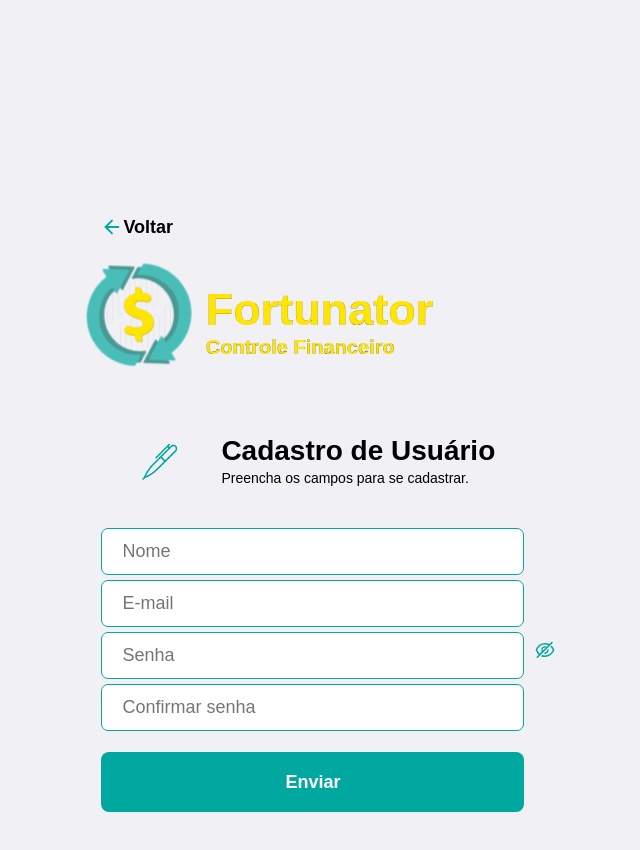
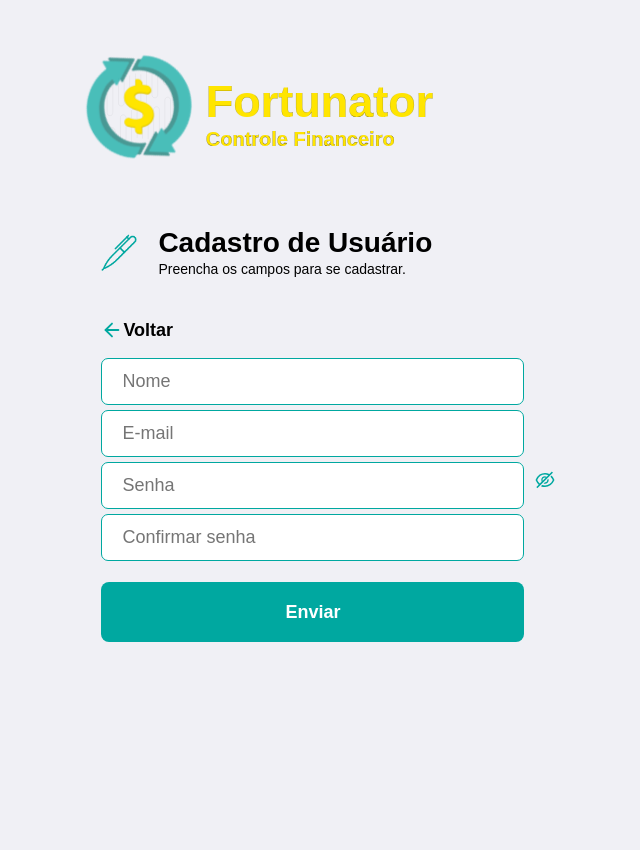
Before and after one commit to 0xkalvin/fortunator, a React (Create React App) app in the folder frontend/: page /register in a window 1280 px wide. Shown: the top 850 px of the page, without its empty margins (319-959 px from the left). After the commit the page ends 800 px from the top, so only its background shows below. Built offline with nearby package versions, Linux system fonts and the light colour scheme; no server answers.

Commit message:
front: css adjusts user register

```diff
--- a/frontend/src/global.css
+++ b/frontend/src/global.css
@@ -75,7 +75,8 @@ form textarea{
 .back-link{
     display: flex;
     align-items: center;
-    margin-top: 40px;
+    margin-top: 0;
+    margin-bottom: 2%;
     color: #000000;
     font-size: 18px;
     text-decoration: none;
@@ -215,7 +216,6 @@ p.sub-title {
 
 div#root {
     padding-left: 32%;
-    padding-top: 12%;
 }
 
 a.tooltip {
--- a/frontend/src/pages/Login/index.js
+++ b/frontend/src/pages/Login/index.js
@@ -4,6 +4,7 @@ import { AiOutlineEye, AiOutlineEyeInvisible} from 'react-icons/ai';
 import '../../global.css';
 import './styles.css'
 import api from '../../service/api';
+import Logo from '../../components/Logo'
 import finger from '../../assets/finger.gif'
 
 export default function Login() {
@@ -38,6 +39,13 @@ export default function Login() {
 
         return (
         <div>
+            <div class="div-logo">
+                <Logo />
+                <div class="div-logo-description">
+                    <h2>Fortunator</h2>
+                    <h3>Controle Financeiro</h3>
+                </div>
+            </div>
             <div class="div-gif">
                 <img src={finger} height="55px" />
                 <div>
--- a/frontend/src/pages/UserRegister/index.js
+++ b/frontend/src/pages/UserRegister/index.js
@@ -49,11 +49,6 @@ export default function UserRegister() {
         console.log(process.env.REACT_APP_API_URL);
         return (
         <div>
-            <Link className="back-link" to="/login">
-                    <FiArrowLeft size={22} color="#00a8a0" />
-                    Voltar
-            </Link>
-
             <div class="div-logo">
                 <Logo />
                 <div class="div-logo-description">
@@ -63,13 +58,17 @@ export default function UserRegister() {
             </div>
 
             <div class="div-gif">
-                <img src={registerGif} height="120px" />
-                <div>
+                <img className="pen-gif" src={registerGif} height="120px" />
+                <div className="user-register-description">
+
                     <h1 class="register-title-gif">Cadastro de Usuário</h1>
                     <p class="sub-title">Preencha os campos para se cadastrar.</p>
                 </div>
             </div>
-
+            <Link className="back-link" to="/login">
+                    <FiArrowLeft size={22} color="#00a8a0" />
+                    Voltar
+            </Link>
            <form>
                <input
                    placeholder="Nome"
--- a/frontend/src/pages/UserRegister/styles.css
+++ b/frontend/src/pages/UserRegister/styles.css
@@ -8,3 +8,10 @@
     padding-top: 10%;
     padding-left: 0%;
 }
+.pen-gif{
+    transform: translateX(-34%);
+}
+
+.user-register-description{
+    transform: translateX(-23%);
+}
```
